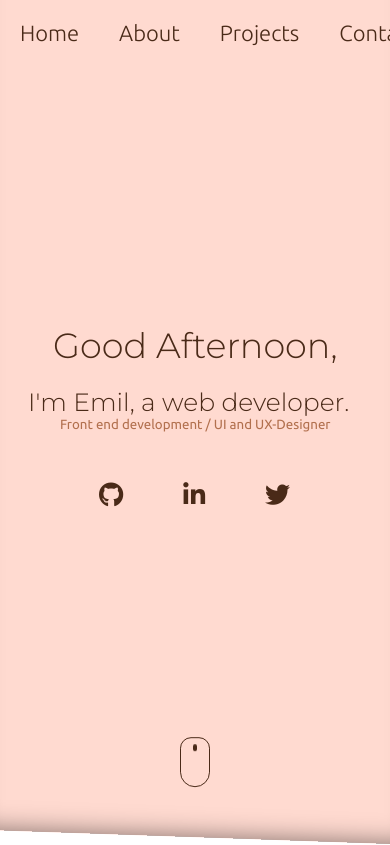
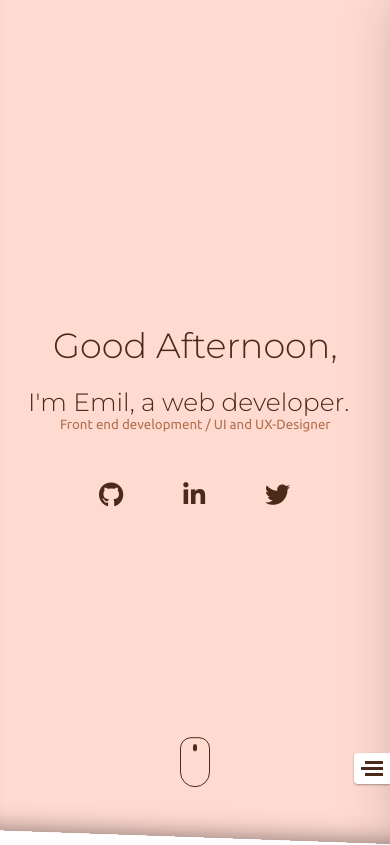
Before and after one commit to Mumis/emil-portfolio-vue, a Vue app: page / in a window 390 px wide. Shown: the top 845 px of the page. Built offline with nearby package versions, Linux system fonts and the light colour scheme.

Commit message:
add hamburger and nav style

```diff
--- a/src/App.vue
+++ b/src/App.vue
@@ -25,6 +25,7 @@ html {
   scroll-behavior: smooth;
 }
 body {
+  position: relative;
   margin: 0;
 }
 h1,h2,h3,h4 {
--- a/src/components/Navigation.vue
+++ b/src/components/Navigation.vue
@@ -1,29 +1,44 @@
 <template>
-  <nav>
-    <img />
-    <div>
-      <a href="#home">Home</a>
-      <a href="#about">About</a>
-      <a href="#projects">Projects</a>
-      <a href="#contact">Contact</a>
-    </div>
+  <nav v-bind:class="{ open: open }">
+    <img v-bind:src="logo"/>
+      <span v-on:click="open = !open" id="hamburger"></span>
+      <a v-on:click="open = !open" href="#home">Home</a>
+      <a v-on:click="open = !open" href="#about">About</a>
+      <a v-on:click="open = !open" href="#projects">Projects</a>
+      <a v-on:click="open = !open" href="#contact">Contact</a>
   </nav>
 </template>
 
 <script>
+import logo from "../assets/logo.png";
+
 export default {
   name: 'Navigation',
+  data: function() {
+    return {
+      open: false,
+      logo: logo
+    }
+  }
 }
 </script>
 
 <style scoped>
 nav {
-  display: flex;
-  justify-content: space-between;
   position: fixed;
   width: 100%;
-  margin: 0;
-  top: 20px;
+  top: 0;
+  right: 0;
+  padding-top: 20px;
+  display: flex;
+  justify-content: flex-end;
+  transition: transform 200ms cubic-bezier(.5, 0, .5, 1);
+}
+img {
+  display: none;
+  height: 100px;
+  width: 100px;
+  opacity: .8;
 }
 a {
   font-size: 22px;
@@ -34,4 +49,64 @@ a {
 a:hover {
   color: rgb(178, 112, 78);
 }
+#hamburger {
+  display: none;
+  position: absolute;
+  bottom: 60px;
+  left: 0;
+  transform: translateX(-100%);
+  background: white;
+  border: solid white 14px;
+  border-right: solid white 7px;
+  border-left: solid white 7px;
+  border-radius: .25em 0 0 .25em;
+  cursor: pointer;
+  box-shadow: 0 1px 3px rgba(0,0,0,0.12), 0 1px 2px rgba(0,0,0,0.24);
+  width: 22px;
+  height: 3px;
+  background: #4A2A18;
+  transition: 100ms, transform 200ms ease-in-out, background 300ms linear;
+}
+#hamburger:before {
+  content: '';
+  position: absolute;
+  right: 0;
+  width: 18px;
+  height: 3px;
+  background: #4A2A18;
+  transition: transform 500ms ease-in-out;
+  bottom: 6px;
+}
+#hamburger:after {
+  content: '';
+  position: absolute;
+  right: 0;
+  width: 18px;
+  height: 3px;
+  background: #4A2A18;
+  transition: transform 500ms ease-in-out;
+  top: 6px;
+}
+@media only screen and (max-width: 767px) {
+  #hamburger {
+    display: block;
+  }
+  nav {
+    flex-direction: column;
+    justify-content: space-evenly;
+    align-items: center;
+    box-shadow: 0 0 3em rgba(0,0,0,.15);
+    height: 100%;
+    width: 80vw;
+    padding: 0;
+    transform: translateX(100%);
+    background-color: white;
+  }
+  .open {
+    transform: translateX(0);
+  }
+  img {
+    display: block;
+  }
+}
 </style>
--- a/src/components/Project.vue
+++ b/src/components/Project.vue
@@ -32,21 +32,15 @@ article{
   text-align: center;
   height: 640px;
   background-image: linear-gradient(rgba(253,193,104,1)-50%, rgba(251,128,128,1));
+  box-shadow: 0 1px 3px rgba(0,0,0,0.12), 0 1px 2px rgba(0,0,0,0.24);
+  transition: box-shadow 0.3s cubic-bezier(.25,.8,.25,1);
 }
 article * {
   transform: skewY(-2deg);
   color: white;
 }
-img {
-  position: absolute;
-  top: -10px;
-  left: 50%;
-  transform: translateX(-50%) skewY(-2deg);
-  max-width: 767px;
-  width: 100%;
-  opacity: 0.6;
-  transition: 0.3s;
-  mask-image: linear-gradient(to bottom, rgba(0,0,0,1), rgba(0,0,0,0));
+article:hover {
+  box-shadow: 0 14px 28px rgba(0,0,0,0.25), 0 10px 10px rgba(0,0,0,0.22);
 }
 article:hover > img {
   opacity: 0.9;
@@ -59,6 +53,17 @@ article:hover i {
   background: linear-gradient(rgba(253,193,104,1)-50%, rgba(251,128,128,1));
   -webkit-background-clip: text;
   -webkit-text-fill-color: transparent;
+}
+img {
+  position: absolute;
+  top: -10px;
+  left: 50%;
+  transform: translateX(-50%) skewY(-2deg);
+  max-width: 767px;
+  width: 100%;
+  opacity: 0.3;
+  transition: 0.3s;
+  mask-image: linear-gradient(to bottom, rgba(0,0,0,1), rgba(0,0,0,0));
 }
 p {
   font-size: 20px;
@@ -81,5 +86,10 @@ a:hover > i {
   article:hover > p, article:hover > h3 {
     display: block;
   }
+  article:hover i {
+  color: white;
+  background: none;
+  -webkit-text-fill-color: inherit;
+  }
 }
 </style>
--- a/src/components/Projects.vue
+++ b/src/components/Projects.vue
@@ -3,7 +3,7 @@
   <ul>
     <li v-for="project in projects" v-bind:key=project.id> <project :project="project"/></li>
   </ul>
-  <a>Like what you see? Check out my other projects!</a>
+  <!-- <a>Like what you see? Check out my other projects!</a> -->
  </section>
 </template>
 
```
Also changed, not shown: src/assets/logo.png (added).
